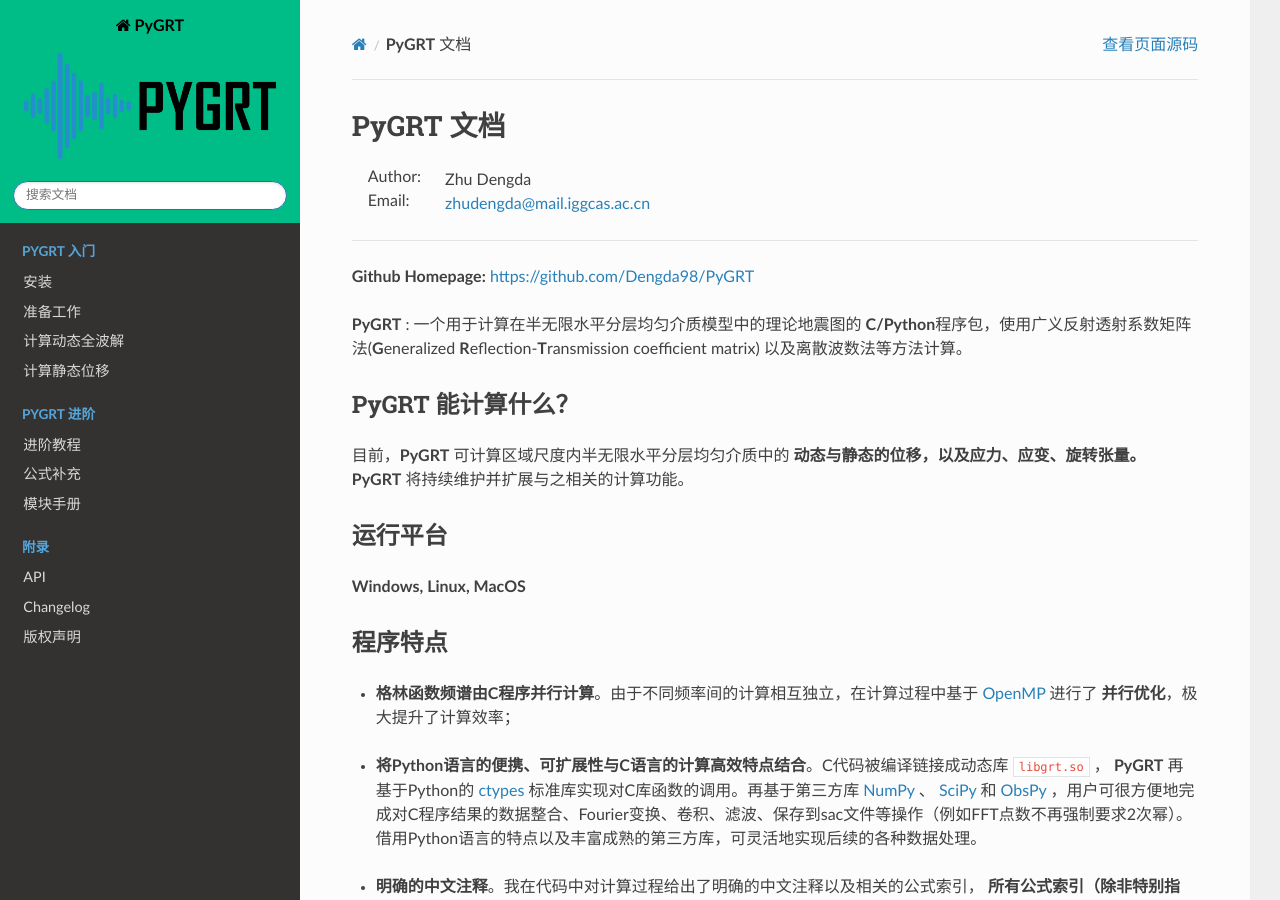
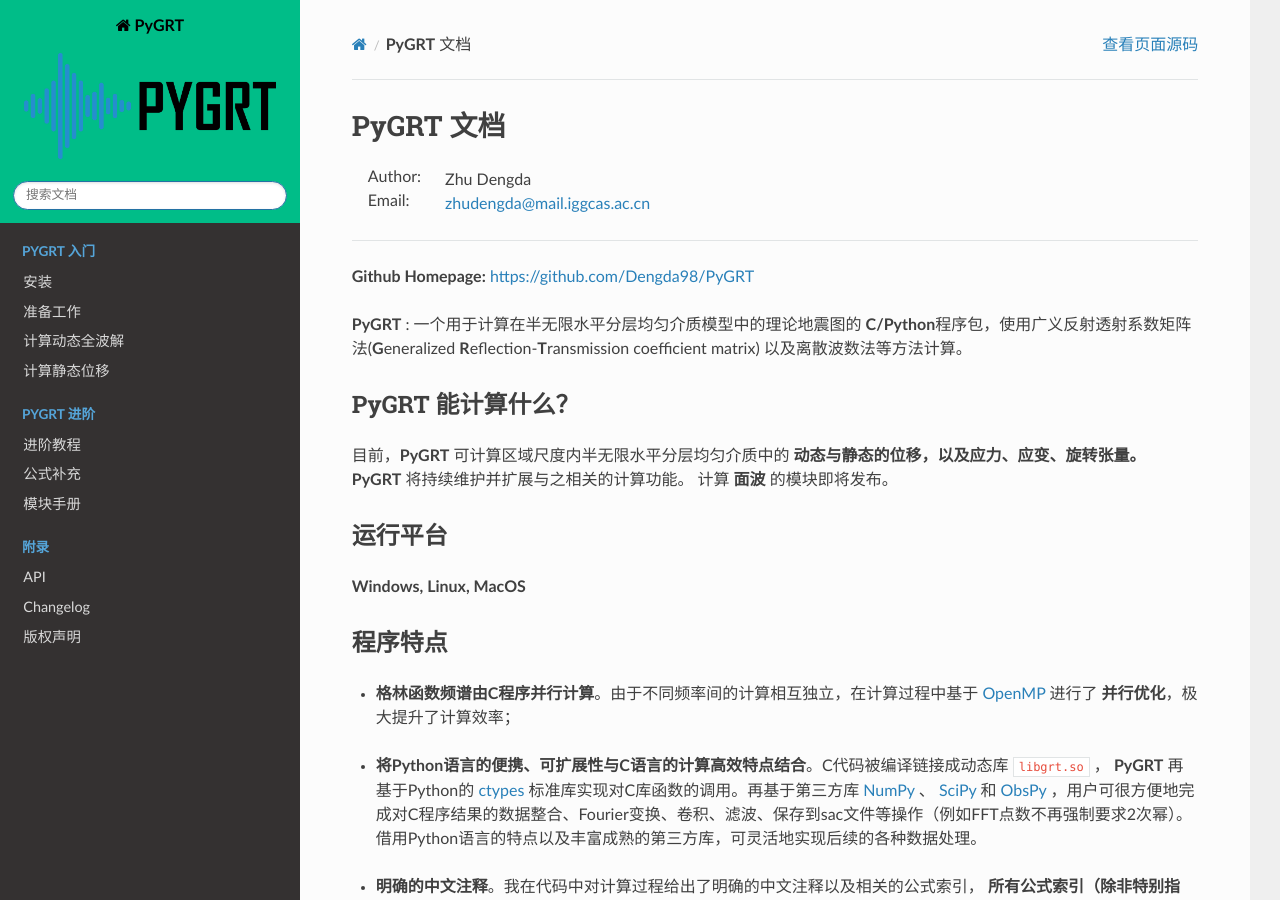
Before and after one commit to Dengda98/PyGRT, a Sphinx documentation site: the page built from docs/source/index.rst, in a window 1280 px wide and 900 px high. Built offline with Sphinx 7.4.7 and the Read the Docs theme 3.1.0, drawn with Linux system fonts in a browser that asks for light colours; pages that are not in the unit, such as notebooks, are missing from menus; comment, search, counter and statistics services are not loaded; the version number is read from the project's files by our own code.

Commit message:
DOC: add advance notice of surface wave modules

```diff
--- a/docs/source/index.rst
+++ b/docs/source/index.rst
@@ -13,7 +13,7 @@
 **PyGRT** 能计算什么？
 --------------------------
 目前，**PyGRT** 可计算区域尺度内半无限水平分层均匀介质中的 **动态与静态的位移，以及应力、应变、旋转张量。**
-**PyGRT** 将持续维护并扩展与之相关的计算功能。
+**PyGRT** 将持续维护并扩展与之相关的计算功能。 计算 **面波** 的模块即将发布。
 
 运行平台
 ---------
```
Also changed, not shown: 1 other file.
